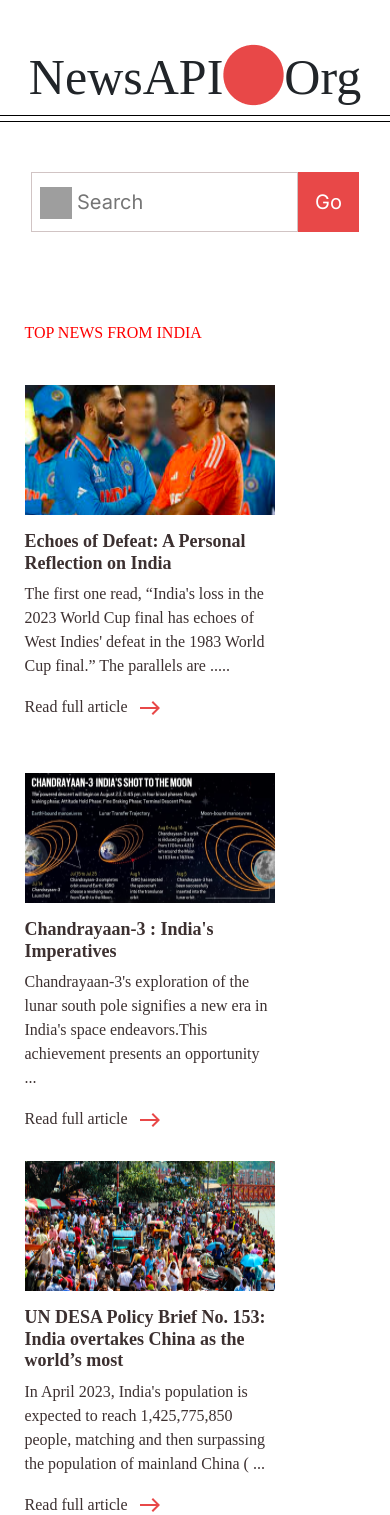
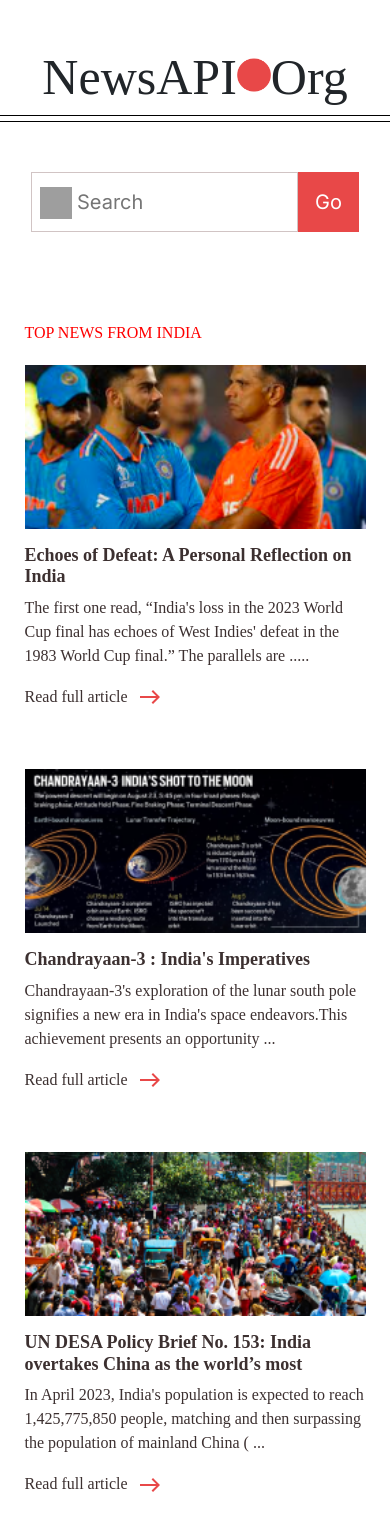
Before and after one commit to Swarnalata-Rana/news-application, a Next.js app: page / in a window 390 px wide. Shown: the top 1515 px of the page. Built offline with nearby package versions, Linux system fonts and the light colour scheme; grey boxes are pictures that could not be loaded; a web font is replaced by a local one.

Commit message:
dynamic-code

```diff
--- a/app/Articles_grid.js
+++ /dev/null
@@ -1,27 +0,0 @@
-import React from 'react';
-import Article from './Article';
-import { articles_data } from './data';
-
-const Articles_grid = () => {
-    return (
-        <>
-            <div className='top-news'>TOP NEWS FROM INDIA</div>
-            <div className="row article-box">
-                <Article props={articles_data[0]} />
-                <Article props={articles_data[1]} />
-                <Article props={articles_data[2]} />
-            </div>
-            <div className="row article-box">
-                <Article props={articles_data[3]} />
-                <Article props={articles_data[4]} />
-                <Article props={articles_data[5]} />
-            </div>
-            <div className="row article-box">
-                <Article props={articles_data[6]} />
-                <Article props={articles_data[7]} />
-                <Article props={articles_data[8]} />
-            </div>
-        </>
-    );
-};
-export default Articles_grid;
--- a/app/Article.js
+++ b/app/News_Article.js
@@ -1,7 +1,7 @@
 import React from 'react';
 import EastIcon from '@mui/icons-material/East';
 
-const Article = ({ props }) => {
+const News_Article = ({ props }) => {
     return (
         <div key={props.id} className="col-sm">
             <img className='image' src={props.url} alt={props.name} />
@@ -12,4 +12,4 @@
         </div>
     );
 };
-export default Article;
+export default  News_Article;
--- /dev/null
+++ b/app/News_Articles.js
@@ -0,0 +1,27 @@
+import React from 'react';
+import News_Article from './News_Article';
+import { articles_data } from './data';
+
+const News_Articles = () => {
+    return (
+        <>
+            <div className='top-news'>TOP NEWS FROM INDIA</div>
+            <div className="row article-box">
+                <News_Article props={articles_data[0]} />
+                <News_Article props={articles_data[1]} />
+                <News_Article props={articles_data[2]} />
+            </div>
+            <div className="row article-box">
+                <News_Article props={articles_data[3]} />
+                <News_Article props={articles_data[4]} />
+                <News_Article props={articles_data[5]} />
+            </div>
+            <div className="row article-box">
+                <News_Article props={articles_data[6]} />
+                <News_Article props={articles_data[7]} />
+                <News_Article props={articles_data[8]} />
+            </div>
+        </>
+    );
+};
+export default News_Articles;
--- a/app/globals.css
+++ b/app/globals.css
@@ -23,7 +23,18 @@
   .container {
     width: 365px;
   }
+  .logo{
+    width: 34px;
+    height: 34px;
+  }
+  .col-sm{
+    margin-top: 60px;
+  }
+  .article-box{
+    margin-top: -40px;
+  }
 }
+
 .logo {
   margin-top: -15px;
 }
@@ -54,8 +65,8 @@
 
 /* Article Page */
 .col-sm {
-  height: 388px;
-  width: 250px;
+  width: 100%;
+  /* padding: 20px; */
 }
 .top-news {
   margin-top: 89px;
@@ -63,7 +74,8 @@
   font-family: "Inria Sans";
 }
 .article-box {
-  margin-top: 40px;
+  /* margin-top: 40px; */
+
 }
 .container-1 {
   height: 400px;
@@ -105,19 +117,19 @@
   flex-wrap: wrap;
 }
 .image {
-  width: 250px;
-  height: 130px;
+  width: 100%;
 }
 .title {
   color: var(--Dark, #3C3030);
   font-family: "Inknut Antiqua";
   font-size: 18px;
   font-weight: 600;
-  width: 250px;
+  width: 100%;
+
   margin-top: 16px;
 }
 .paragrap {
-  width: 250px;
+  width: 100%;
   color: var(--Dark, #3C3030);
   font-size: 16px;
   font-family: "Inter ";
--- a/app/page.js
+++ b/app/page.js
@@ -2,7 +2,7 @@
 import Header from "./Header";
 import Search from "./Search";
 import Footer from "./Footer";
-import Articles_grid from './Articles_grid';
+import News_Articles from './News_Articles';
 
 const Page = () => {
     return (
@@ -10,7 +10,7 @@
             <Header/>
             <div className='container'>
                 <Search/>
-                <Articles_grid/>
+                <News_Articles/>
             </div>
             <Footer/>
         </>
```
